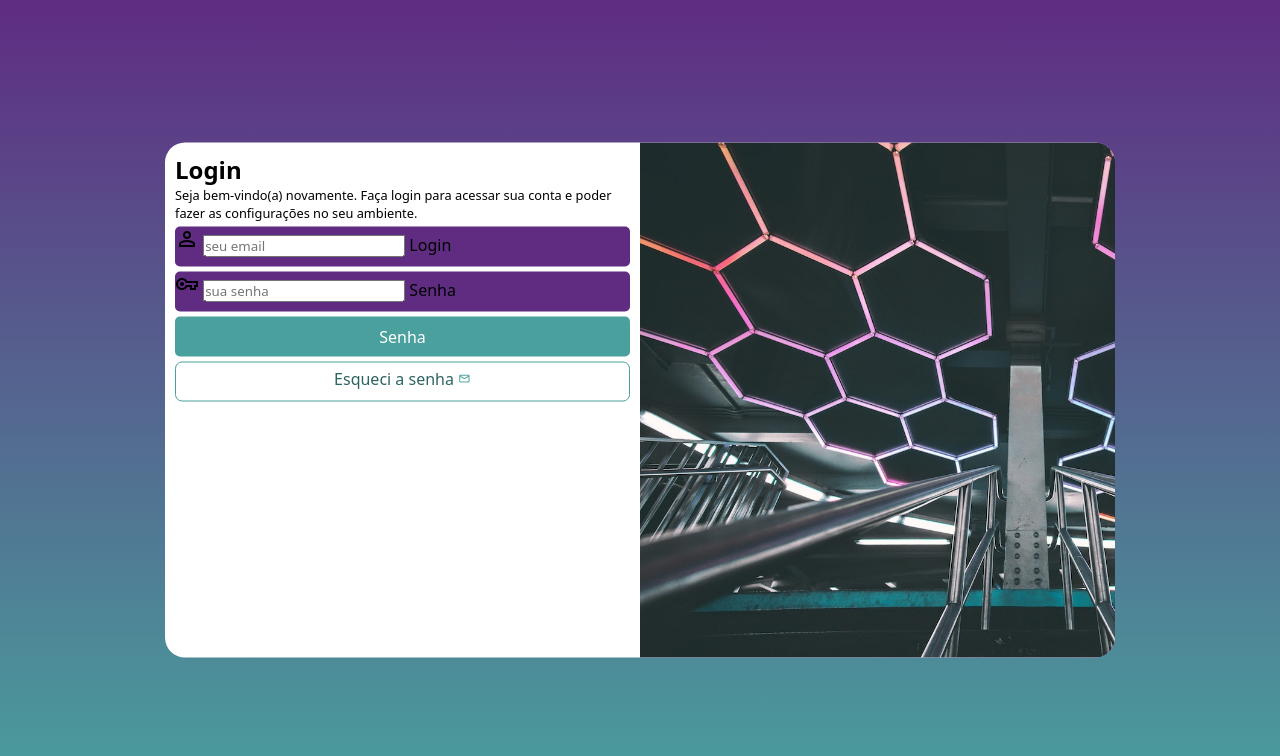
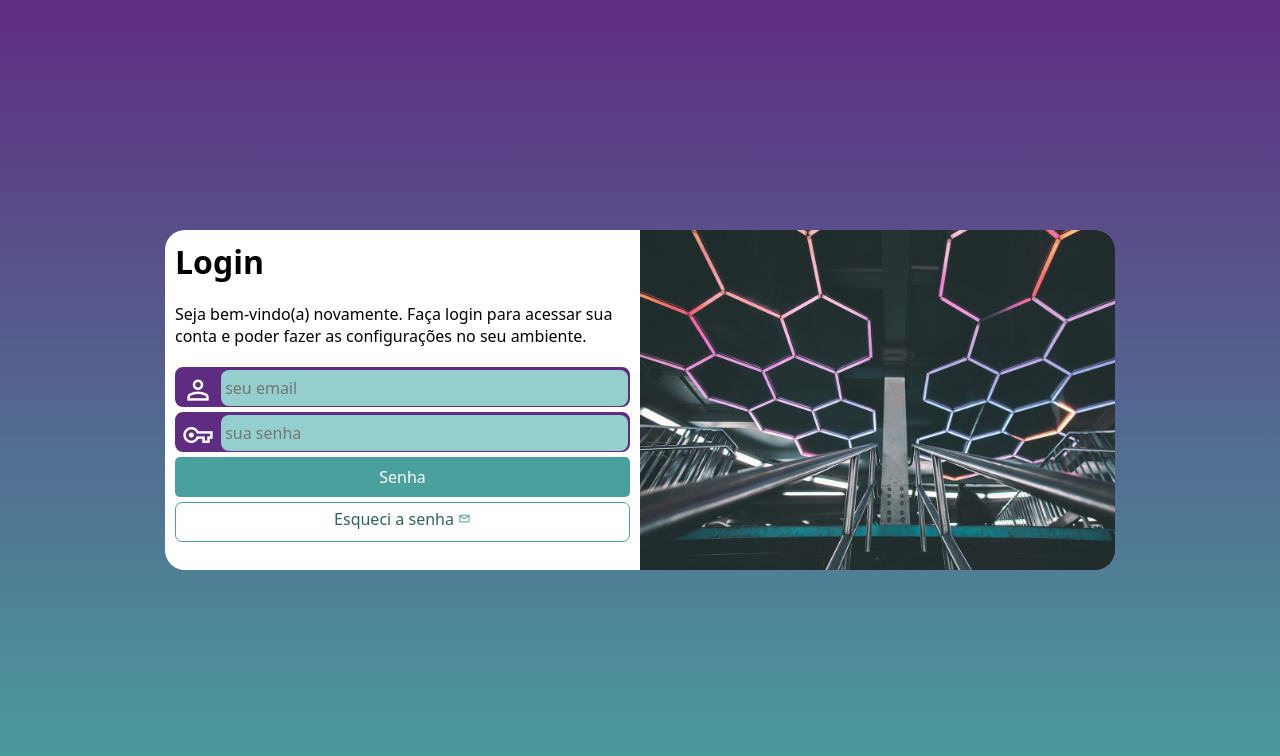
Before and after one commit to cleydsonguimaraes/projeto-login, a plain HTML site: page index.html in a window 1280 px wide. Drawn offline with nearby package versions, Linux system fonts and the light colour scheme.

Commit message:
fim do projeto

```diff
--- a/estilo/media-query.css
+++ b/estilo/media-query.css
@@ -7,6 +7,7 @@
 
     section#login {
         width: 80vw;
+        height: 280px;
     }
 
     section#login > div#imagem {
@@ -19,9 +20,6 @@
         float: right;
         width: 70%;
     }
-    div.campo > label {
-        display: inline;
-    }
 }
 
 @media screen and (min-width: 992px) {
@@ -31,6 +29,7 @@
 
     section#login {
         width: 950px;
+        height: 340px;
     }
 
     section#login > div#imagem {
@@ -43,8 +42,4 @@
         float: left;
         width: 50%;
     }
-
-    div.campo > label {
-        display: inline;
-    }
 }
--- a/estilo/style.css
+++ b/estilo/style.css
@@ -29,7 +29,6 @@ section#login {
     position: absolute;
     top: 50%;
     left: 50%;
-    transform: translate(-50%, -50%);
     overflow: hidden;
 
     background-color: white;
@@ -38,6 +37,7 @@ section#login {
     border-radius: 20px;
     box-shadow: 0px0px10px rgba(0, 0, 0, 0.450);
 
+    transform: translate(-50%, -50%);
     transition: width .3s, heigth .3s;
     transition-timing-function: ease;
 }
@@ -54,21 +54,50 @@ section#login > div#formulario {
     display: block;
     padding: 10px;
 }
+
+div#formulario > h1 {
+    font-size: 2em;
+}
+
 div#formulario > p {
-    font-size: 0.8em;
+    font-size: 1em;
+    margin: 20px 0px;
 }
 
 form > div.campo {
     background-color: #5f2c82;
+    border: 2px solid #5f2c82;
     display: block;
     width: 100%;
     height: 40px;
-    border-radius: 5px;
+    border-radius: 8px;
     margin: 5px 0px;
 }
 
 div.campo > label {
     display: none;
+}
+
+div.campo > span {
+    color: white;
+    font-size: 2em;
+    width: 40px;
+    padding: 5px;
+}
+
+div.campo > input {
+    background-color: #94cfcd;
+    font-size: 1em;
+    width: calc(100% - 44.5px);
+    height: 100%;
+    border: 0px;
+    border-radius: 8px;
+    padding: 4px;
+    transform: translateY(-12px);
+}
+
+div.campo > input:focus-within {
+    background-color: white;
 }
 
 form > input[type=submit] {
```
